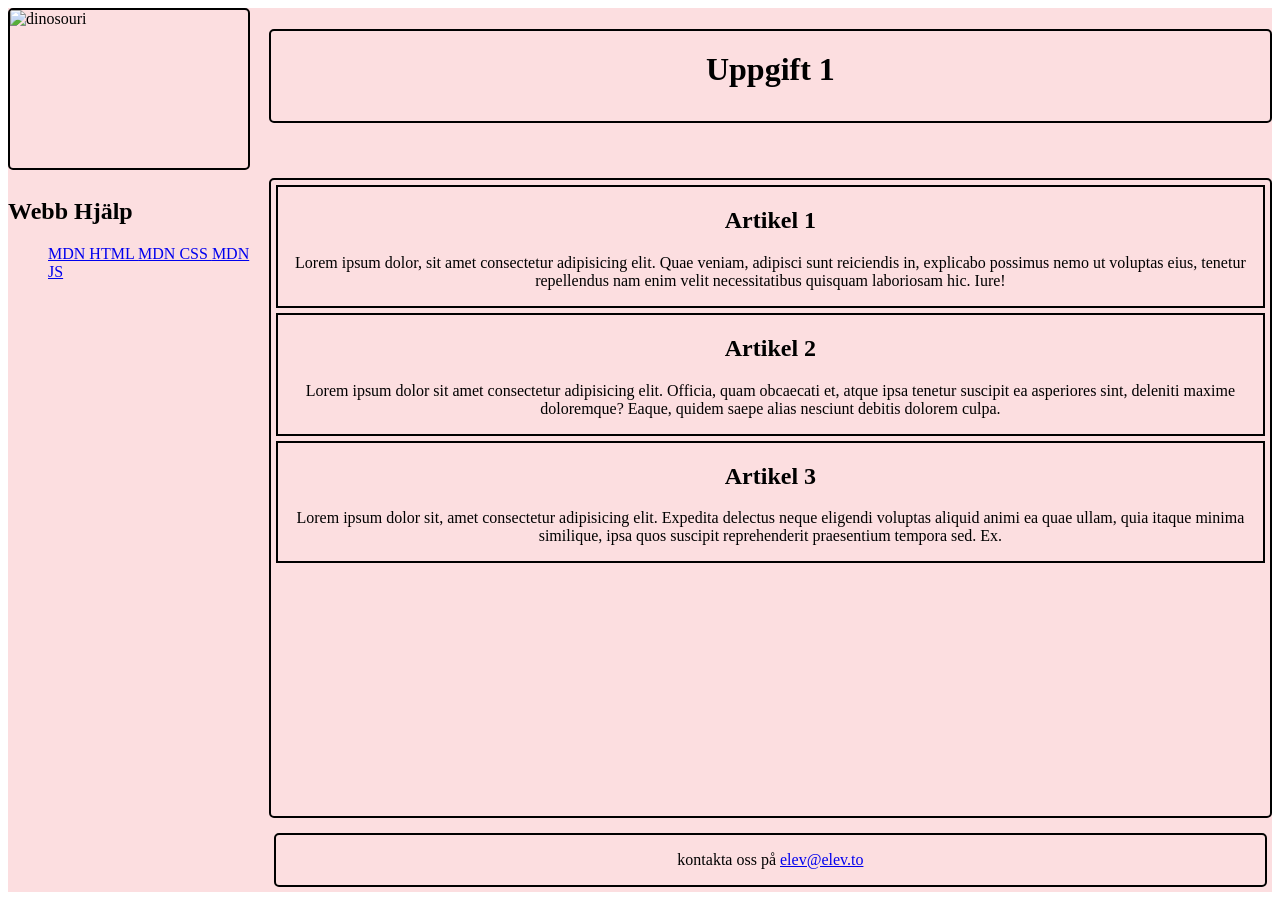
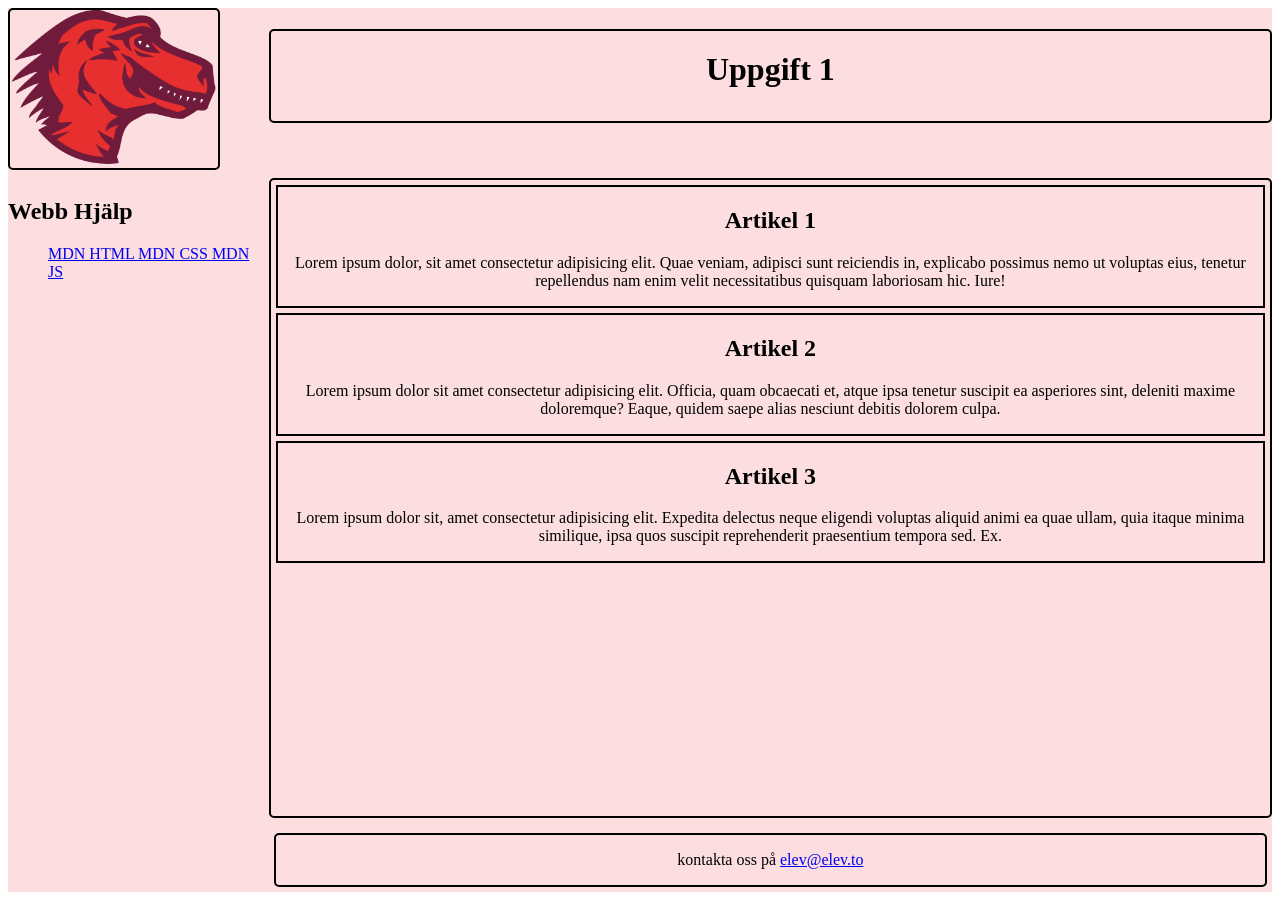
Before and after one commit to TE23E-Valentin-fuenzalida/Lek6_upp1, a plain HTML site: page index.html in a window 1280 px wide. Drawn offline with Linux system fonts and the light colour scheme; the site is published under a folder, as on GitHub Pages, so addresses that start at the root find nothing.

Commit message:
klar med uppgift 1

```diff
--- a/index.html
+++ b/index.html
@@ -10,7 +10,7 @@
 
 <body>
     <div class="box-grid">
-        <img class="logo" src="/img/mdn.png" alt="dinosouri">
+        <img class="logo" src="./img/mdn.png" alt="dinosouri">
         <h1>Uppgift 1</h1>
         <main>
             <article>
```
